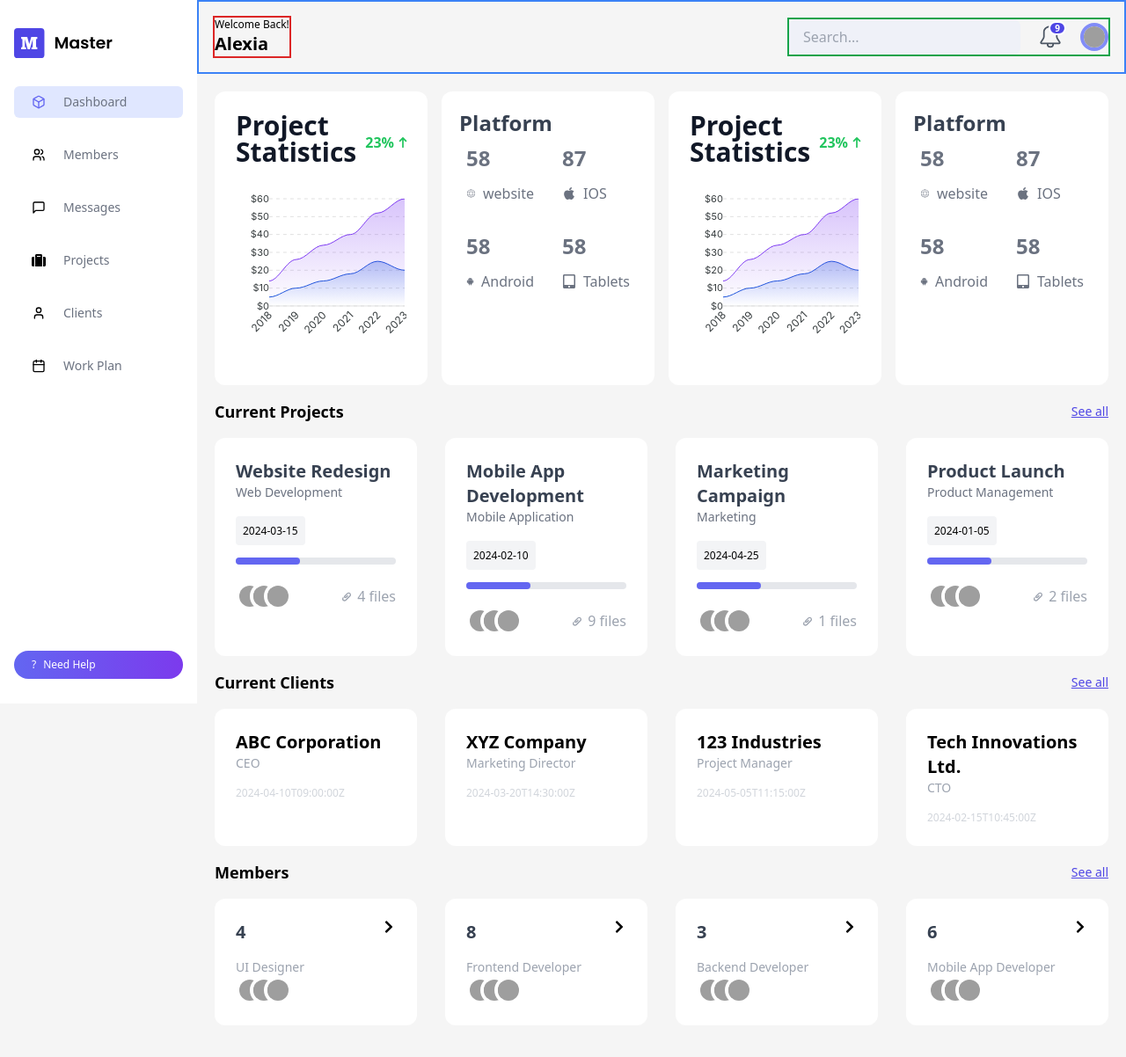
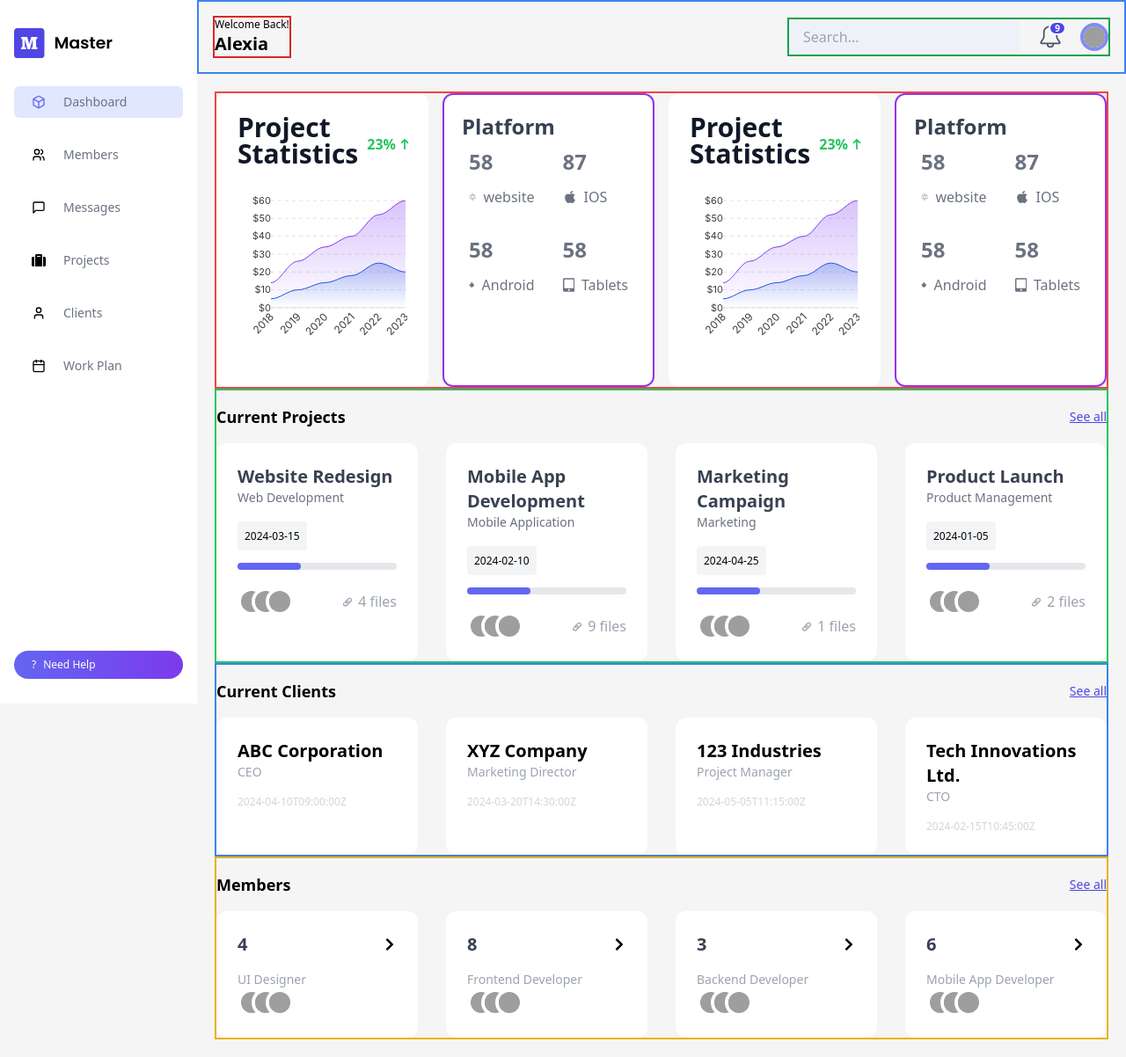
Before and after one commit to septianadip17/slicing-exercise-part6, a React (Vite) app: page / in a window 1280 px wide. Shown: the whole page at 88% size. Built offline with nearby package versions, Linux system fonts and the light colour scheme; grey boxes are pictures that could not be loaded.

Commit message:
bordered

```diff
--- a/src/components/MemberCard.jsx
+++ b/src/components/MemberCard.jsx
@@ -4,7 +4,7 @@ import { FaChevronRight } from "react-icons/fa";
 const MemberCard = ({ member }) => {
   return (
     <div className="p-6 bg-white rounded-xl space-y-4">
-      <div className="flex justify-between items-cener">
+      <div className="flex justify-between items-center">
         <h1 className="text-xl font-bold text-gray-700">
           {member.total_members}
         </h1>
--- a/src/components/Platforms.jsx
+++ b/src/components/Platforms.jsx
@@ -5,7 +5,7 @@ import { DiAndroid } from "react-icons/di";
 
 const Platforms = () => {
   return (
-    <div className="p-5 bg-white rounded-xl">
+    <div className="p-5 bg-white rounded-xl border-2 border-purple-600">
       <h1 className="text-2xl font-bold text-gray-700">Platform</h1>
       <div className="p-2 grid grid-cols-2 gap-8">
         <div className="space-y-3 text-gray-500">
--- a/src/components/ProjectStastics.jsx
+++ b/src/components/ProjectStastics.jsx
@@ -93,7 +93,7 @@ const ProjectStastics = () => {
       chart.render();
 
       return () => {
-        chart.destroy(); // Destroy the chart instance when the component unmounts
+        chart.destroy();
       };
     }
   }, [options]);
--- a/src/pages/Home.jsx
+++ b/src/pages/Home.jsx
@@ -82,15 +82,17 @@ const members = [
 const Home = () => {
   return (
     <div className="p-5">
-      <div className="grid md:grid-cols-2 xl:grid-cols-4 gap-4">
+      {/* Stastics and platforms */}
+      <div className="border-2 border-red-500 grid md:grid-cols-2 xl:grid-cols-4 gap-4">
         <ProjectStastics />
         <Platforms />
         <ProjectStastics />
         <Platforms />
       </div>
 
-      <div>
-        <div className="flex justify-between items-center py-4">
+      {/* Current Projects */}
+      <div className="border-2 border-green-500">
+        <div className=" flex justify-between items-center py-4">
           <h1 className="text-lg font-semibold">Current Projects</h1>
           <p className="text-sm underline text-indigo-600">See all</p>
         </div>
@@ -103,7 +105,8 @@ const Home = () => {
         </div>
       </div>
 
-      <div>
+      {/* Current Clients */}
+      <div className="border-2 border-blue-500">
         <div className="flex justify-between items-center py-4">
           <h1 className="text-lg font-semibold">Current Clients</h1>
           <p className="text-sm underline text-indigo-600">See all</p>
@@ -117,14 +120,18 @@ const Home = () => {
         </div>
       </div>
 
-      <div>
+      {/* Members */}
+      <div className="border-2 border-yellow-500">
         <div className="flex justify-between items-center py-4">
           <h1 className="text-lg font-semibold">Members</h1>
           <p className="text-sm underline text-indigo-600">See all</p>
         </div>
 
         <div className="grid md:grid-cols-2 xl:grid-cols-4 gap-8">
-          {members && members.map((member) => <MemberCard member={member} key={member.job} />)}
+          {members &&
+            members.map((member) => (
+              <MemberCard member={member} key={member.job} />
+            ))}
         </div>
       </div>
     </div>
--- a/src/pages/Members.jsx
+++ b/src/pages/Members.jsx
@@ -1,7 +1,43 @@
 import React from "react";
+import MemberCard from "../components/MemberCard";
 
+const members = [
+  {
+    total_members: 4,
+    job: "UI Designer",
+  },
+  {
+    total_members: 8,
+    job: "Frontend Developer",
+  },
+  {
+    total_members: 3,
+    job: "Backend Developer",
+  },
+  {
+    total_members: 6,
+    job: "Mobile App Developer",
+  },
+];
 const Members = () => {
-  return <div>Members</div>;
+  return (
+    <div>
+      {" "}
+      <div className="border-2 border-yellow-500">
+        <div className="flex justify-between items-center py-4">
+          <h1 className="text-lg font-semibold">Members</h1>
+          <p className="text-sm underline text-indigo-600">See all</p>
+        </div>
+
+        <div className="grid md:grid-cols-2 xl:grid-cols-4 gap-8">
+          {members &&
+            members.map((member) => (
+              <MemberCard member={member} key={member.job} />
+            ))}
+        </div>
+      </div>
+    </div>
+  );
 };
 
 export default Members;
```
